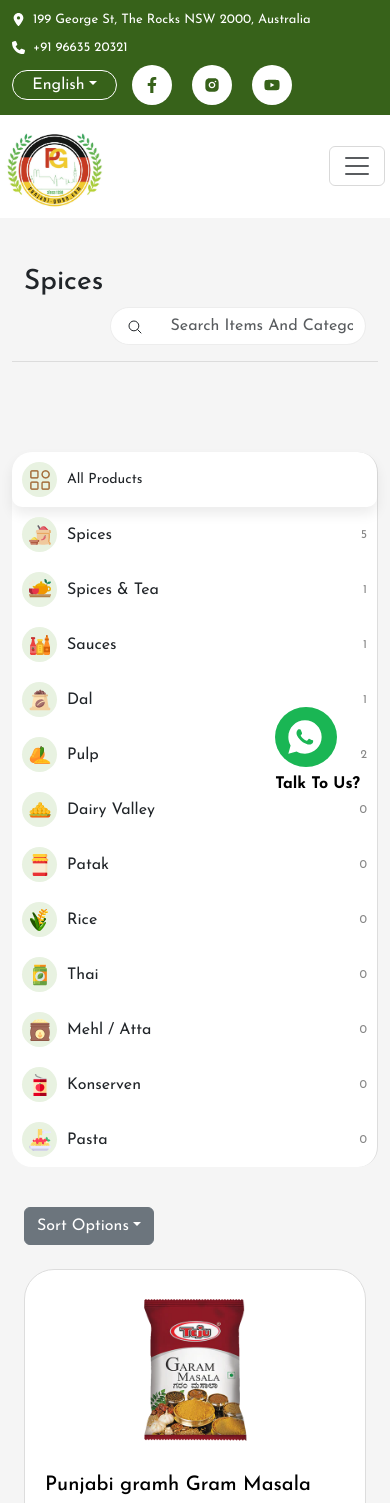
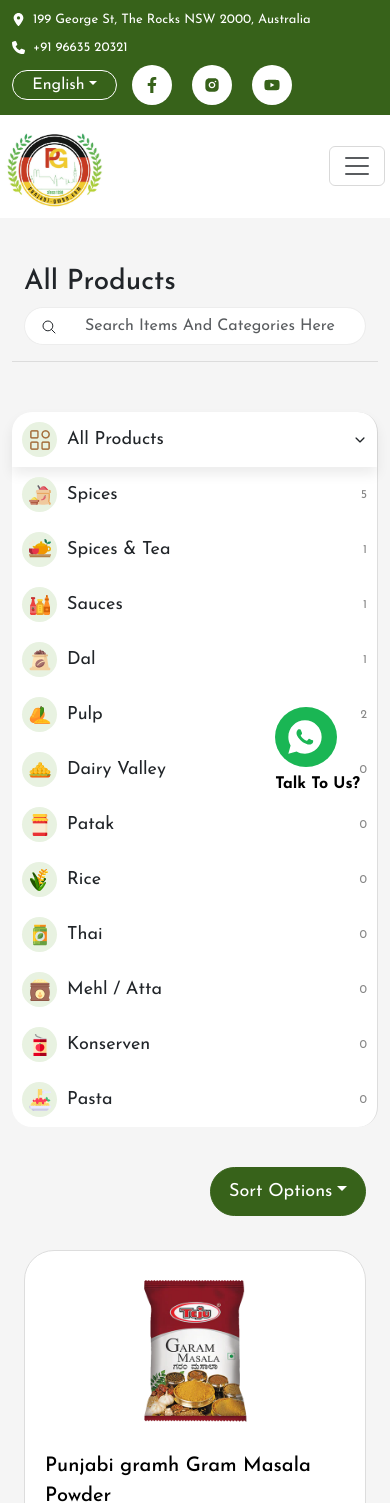
Before and after one commit to RanjeetCodingBrakets/pftOnline, a React (Create React App) app: page /product-Listing in a window 390 px wide. Shown: the top 1503 px of the page. Built offline with nearby package versions, Linux system fonts and the light colour scheme; a web font is replaced by a local one.

Commit message:
updated code

```diff
--- a/src/App.css
+++ b/src/App.css
@@ -99,6 +99,10 @@
     max-height: 100%;
 }
 
+.dropdown-item:active{
+  background-color: #37621A;
+}
+
 @media (min-width: 1200px) {
   .h3, h3 {
       font-size: 1.5rem;
--- a/src/components/aboutUsComponent/aboutSection1.js
+++ b/src/components/aboutUsComponent/aboutSection1.js
@@ -47,9 +47,9 @@
                 </div>
                 <div className="col-md-6 col-12">
                   <div className="slider-images d-flex justify-content-center">
-                    <div className="bg_image">
+                    <div className="about_image">
 
-                      <img src={images.bg} alt="people" className="people_image" />
+                      <img src={images.bg} alt="people" className="banner_img" />
                       {/* <div className='curve-img position-absolute'>
                         <img src={images.curvetext} alt='curvetext' className=''/>
                       </div> */}
--- a/src/components/aboutUsComponent/aboutUs.css
+++ b/src/components/aboutUsComponent/aboutUs.css
@@ -34,3 +34,18 @@
         border-radius: px;
         z-index: 1;
     }
+
+    .about_image {
+        position: relative;
+        width: 100%;
+        background-color: #fff;
+        z-index: 1;
+        height: 365px;
+        overflow: hidden;
+        border-radius: 5px;
+      }
+
+      .banner_img {
+        width: 100%;
+
+      }
--- a/src/components/productList/components/categorySidebar.js
+++ b/src/components/productList/components/categorySidebar.js
@@ -1,6 +1,7 @@
 import React, { useState } from 'react';
 import products from './productMockData';
 import images from '../../../constants/images';
+import { IoIosArrowDown } from "react-icons/io";
 
 // Mapping of main categories to subcategories
 const mainCategories = {
@@ -49,21 +50,29 @@
   };
 
   return (
-    <div className="category-sidebar">
-      <ul>
-        <li onClick={toggleDropdown} className="dropdown-header sidebar-top">
+    <div className="category-sidebar position-relative">
+      <ul className="sidebar-top">
+        <li onClick={toggleDropdown} className="dropdown-header">
           <span className="icon">
             <img src={categoryIcons['All']} alt="All icon" />
           </span>
           <span className="category-name">{selectedMainCategory}</span>
+          <IoIosArrowDown />
         </li>
-        {isOpen && Object.keys(mainCategories).map((mainCategory, index) => (
-          <li key={index} onClick={() => handleMainCategoryChange(mainCategory)}>
-            <span className="category-name">{mainCategory}</span>
-          </li>
-        ))}
       </ul>
-      <ul>
+      {isOpen && (
+        <ul className="dropdown-options position-absolute side-drop-option">
+          {Object.keys(mainCategories).map((mainCategory, index) => (
+            <li key={index} onClick={() => handleMainCategoryChange(mainCategory)}>
+            <span className="icon">
+            <img src={categoryIcons['All']} alt="All icon" />
+            </span>
+              <span className="category-name">{mainCategory}</span>
+            </li>
+          ))}
+        </ul>
+      )}
+      <ul className="product-categories">
         {mainCategories[selectedMainCategory].map((category, index) => (
           <li key={index} onClick={() => onCategoryChange(category)}>
             <span className="icon">
--- a/src/components/productList/components/categoryheader.js
+++ b/src/components/productList/components/categoryheader.js
@@ -7,7 +7,7 @@
     <div className="container">
       <div className="row category-head mb-90">
         <div className="col-lg-6 col-md-6 col-12 col-sm-6">
-          <h1>Spices</h1>
+          <h1>All Products</h1>
         </div>
         <div className="col-lg-6 col-md-6 col-12 col-sm-6 d-flex justify-content-end ">
           <div class="input-group mb-3 w-75">
--- a/src/components/productList/components/productgrid.js
+++ b/src/components/productList/components/productgrid.js
@@ -1,9 +1,9 @@
-import React, { useState } from 'react';
-import { Container, Row, Col, Dropdown, Toast } from 'react-bootstrap';
-import { Link } from 'react-router-dom';
+import React, { useState } from "react";
+import { Container, Col, Dropdown, Toast } from "react-bootstrap";
+import { Link } from "react-router-dom";
 
 const ProductGrid = ({ products }) => {
-  const [sortKey, setSortKey] = useState('');
+  const [sortKey, setSortKey] = useState("");
   const [selectedSorts, setSelectedSorts] = useState([]);
 
   const handleSortChange = (key) => {
@@ -15,16 +15,16 @@
   };
 
   const handleToastClose = (key) => {
-    setSelectedSorts(selectedSorts.filter(sort => sort !== key));
+    setSelectedSorts(selectedSorts.filter((sort) => sort !== key));
   };
 
   return (
-    <Container className='mb-90'>
-      <Row>
-        <Col className='mb-4 d-flex align-items-center'>
+    <Container className="mb-90">
+      <div className="row mb-4 d-flex align-items-center ">
+        <div className="col-lg-9 col-12 d-flex flex-wrap order-sm-2 order-md-2 order-lg-1 order-2">
           {selectedSorts.map((sort, index) => (
-            <Toast key={index} className="">
-              <Toast.Body>
+            <Toast key={index} className="w-auto m-2 toast-box ">
+              <Toast.Body className="w-auto toast-btn">
                 {sort}
                 <button
                   type="button"
@@ -35,38 +35,57 @@
               </Toast.Body>
             </Toast>
           ))}
-          <Dropdown>
-            <Dropdown.Toggle variant="secondary" id="dropdown-basic">
+        </div>
+        <div className="col-lg-3 col-12 order-sm-1 order-md-1 order-lg-2 order-1">
+          <Dropdown className="float-end">
+            <Dropdown.Toggle id="dropdown-basic" className="filter-btn">
               Sort Options
             </Dropdown.Toggle>
 
             <Dropdown.Menu>
-              <Dropdown.Item onClick={() => handleSortChange('price')}>Sort by Price</Dropdown.Item>
-              <Dropdown.Item onClick={() => handleSortChange('name')}>Sort by Name</Dropdown.Item>
-              <Dropdown.Item onClick={() => handleSortChange('bestseller')}>Sort by Best Seller</Dropdown.Item>
-              <Dropdown.Item onClick={() => handleSortChange('newarrival')}>Sort by New Arrival</Dropdown.Item>
+              <Dropdown.Item onClick={() => handleSortChange("price")}>
+                Sort by Price
+              </Dropdown.Item>
+              <Dropdown.Item onClick={() => handleSortChange("name")}>
+                Sort by Name
+              </Dropdown.Item>
+              <Dropdown.Item onClick={() => handleSortChange("bestseller")}>
+                Sort by Best Seller
+              </Dropdown.Item>
+              <Dropdown.Item onClick={() => handleSortChange("newarrival")}>
+                Sort by New Arrival
+              </Dropdown.Item>
             </Dropdown.Menu>
           </Dropdown>
-        </Col>
-      </Row>
-      <Row>
-        {products.map(product => (
+        </div>
+      </div>
+      <div className="row">
+        {products.map((product) => (
           <Col key={product.id} xs={12} sm={6} md={6} lg={4}>
             <Link to="" className="product-card-link">
               <div className="product-card mb-4">
-                <div className='product-outer'>
-                  <img src={product.image} alt={product.name} className="img-fluid" />
+                <div className="product-outer">
+                  <img
+                    src={product.image}
+                    alt={product.name}
+                    className="img-fluid"
+                  />
                 </div>
                 <h3>{product.name}</h3>
                 <hr className="divide" />
-                <div className='product-rate'>
-                  <p className='p-2'>₹{product.price.toFixed(2)} <span className='float-end product-price'>{product.weight}</span></p>
+                <div className="product-rate">
+                  <p className="p-2">
+                    ₹{product.price.toFixed(2)}{" "}
+                    <span className="float-end product-price">
+                      {product.weight}
+                    </span>
+                  </p>
                 </div>
               </div>
             </Link>
           </Col>
         ))}
-      </Row>
+      </div>
     </Container>
   );
 };
--- a/src/components/productList/productListing.css
+++ b/src/components/productList/productListing.css
@@ -21,9 +21,12 @@
   background-color: #EDEDED;
   border: 1px solid #EDEDED;
 }
-/* .search-item{}
-  background-color: #fff;
-} */
+
+.search-item:first-child:active{
+  background-color: #37621A;
+  border: 1px solid #37621A;
+}
+
 
 .search-inpt{
   border-radius: 300px;
@@ -36,16 +39,21 @@
   border: 1px solid #EDEDED;
 }
 .sidebar-top{
-  border-radius: 20px 20px 10px 10px;
+  font-size: 18px;
+  border-radius: 20px 20px 0px 0px;
   box-shadow: 0px 7px 13px 0px #00000014;
 
 }
 
 .category-sidebar {
+  font-size: 18px;
     width: 100%;
     background-color: #fff;
     border-right: 1px solid #ddd;
     border-radius: 20px;
+  }
+  .category-name{
+    font-size: 18px;
   }
 
   .category-sidebar ul {
@@ -67,6 +75,7 @@
   .category-sidebar li:hover {
     background: linear-gradient(90deg, #FFFFFF 0%, #E8F2E1 100%);
     border-right: 2px solid #37621A;
+    border-radius: 20px 0px 0px 20px;
 
   }
 
@@ -106,6 +115,13 @@
   .category-sidebar .category-count {
     font-size: 12px;
     color: #888;
+  }
+
+  .side-drop-option{
+    background-color: #fff;
+    border-radius: 0px 0px 10px 10px;
+    box-shadow: 0px 7px 13px 0px #00000014;
+    width: 100%;
   }
 
   .sort-btn{
@@ -160,3 +176,71 @@
   .product-card:hover{
     border: 1px solid #000;
   }
+
+
+  .toast-btn{
+    font-size: 18px;
+    color: #000;
+  }
+   .toast-btn button{
+    font-size: 10px;
+    margin-left: 10px;
+    color: #0000;
+   }
+
+  .toast-box{
+    border-radius: 300px;
+    padding: 0px 9px;
+  }
+
+  .toast-box:hover{
+    background-color: #E8F2E1;
+    border: 1px solid #37621A
+  }
+
+  .filter-btn{
+    border-radius: 300px;
+    background-color: #37621A;
+    font-size: 18px;
+    padding: 10px 18px;
+    border: 1px solid #37621A;
+}
+
+.filter-btn:hover{
+  background-color: #fff;
+  color: #37621A;
+  border: 1px solid #37621A;
+
+}
+
+.filter-btn:first-child:active{
+  background-color: #37621A;
+  border: 1px solid #37621A;
+  color: #fff;
+
+}
+
+.btn.show{
+  background-color: #37621A ;
+  border: 1px solid #37621A;
+  color: #fff;
+
+}
+
+
+@media (min-width: 320px) and (max-width: 767px){
+  .input-group{
+    width: 100% !important;
+  }
+
+  .toast-box {
+    padding: 0px 2px;
+}
+.category-head{
+  margin-bottom: 50px !important;
+}
+
+.filter-btn{
+  margin-bottom: 10px;
+}
+  }
```
Also changed, not shown: 1 other file (tests, documents, lock files or other folders).
